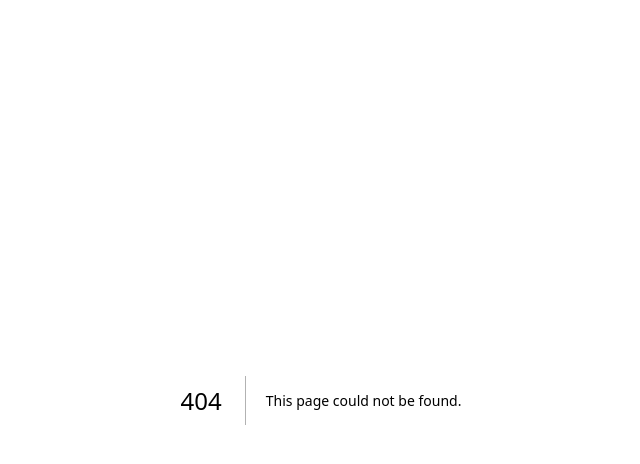
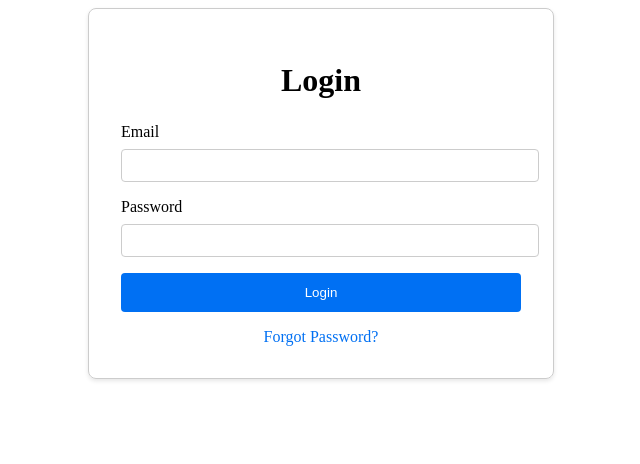
Before and after one commit to ArshBhat/OMRScan, a Next.js app: page /login in a window 1280 px wide. Before the commit this address had no page. Shown: the top 464 px of the page, without its empty margins (319-959 px from the left). Built offline with nearby package versions, Linux system fonts and the light colour scheme.

Commit message:
frontend login and register v1

```diff
--- a/components/Header.js
+++ b/components/Header.js
@@ -1,3 +1,4 @@
+// components/Header.js
 import React from 'react';
 import styles from '../styles/Header.module.css';
 
@@ -13,6 +14,7 @@ const Header = () => {
           <li><a href="/courses">Courses</a></li>
           <li><a href="/exams">Exams</a></li>
           <li><a href="/login">Login</a></li>
+          <li><a href="/register">Register</a></li>
         </ul>
       </nav>
     </header>
--- /dev/null
+++ b/pages/login.js
@@ -0,0 +1,49 @@
+// pages/login.js
+import React, { useState } from 'react';
+import Link from 'next/link';
+import styles from '../styles/Auth.module.css';
+
+const Login = () => {
+  const [email, setEmail] = useState('');
+  const [password, setPassword] = useState('');
+
+  const handleSubmit = (e) => {
+    e.preventDefault();
+    // Handle login logic here
+    console.log('Login:', { email, password });
+  };
+
+  return (
+    <div className={styles.container}>
+      <h1 className={styles.title}>Login</h1>
+      <form onSubmit={handleSubmit}>
+        <div className={styles.inputGroup}>
+          <label>Email</label>
+          <input
+            type="email"
+            value={email}
+            onChange={(e) => setEmail(e.target.value)}
+            required
+          />
+        </div>
+        <div className={styles.inputGroup}>
+          <label>Password</label>
+          <input
+            type="password"
+            value={password}
+            onChange={(e) => setPassword(e.target.value)}
+            required
+          />
+        </div>
+        <button type="submit">Login</button>
+      </form>
+      <div className={styles.forgotPassword}>
+        <Link href="/forgot-password">
+          Forgot Password?
+        </Link>
+      </div>
+    </div>
+  );
+};
+
+export default Login;
--- /dev/null
+++ b/styles/Auth.module.css
@@ -0,0 +1,58 @@
+/* styles/Auth.module.css */
+.container {
+    max-width: 400px;
+    margin: 0 auto;
+    padding: 2rem;
+    border: 1px solid #ccc;
+    border-radius: 8px;
+    box-shadow: 0 2px 4px rgba(0, 0, 0, 0.1);
+}
+
+.container h1 {
+    text-align: center;
+    margin-bottom: 1.5rem;
+}
+
+.container .inputGroup {
+    margin-bottom: 1rem;
+}
+
+.container .inputGroup label {
+    display: block;
+    margin-bottom: 0.5rem;
+}
+
+.container .inputGroup input {
+    width: 100%;
+    padding: 0.5rem;
+    border: 1px solid #ccc;
+    border-radius: 4px;
+}
+
+.container button {
+    width: 100%;
+    padding: 0.75rem;
+    background-color: #0070f3;
+    color: white;
+    border: none;
+    border-radius: 4px;
+    cursor: pointer;
+}
+
+.container button:hover {
+    background-color: #005bb5;
+}
+
+.forgotPassword {
+    margin-top: 1rem;
+    text-align: center;
+}
+
+.forgotPassword a {
+    color: #0070f3;
+    text-decoration: none;
+}
+
+.forgotPassword a:hover {
+    text-decoration: underline;
+}
```
Also changed, not shown: pages/forgot-password.js (added, +33 -0 lines), pages/register.js (added, +53 -0 lines), pages/reset-password.js (added, +43 -0 lines).
